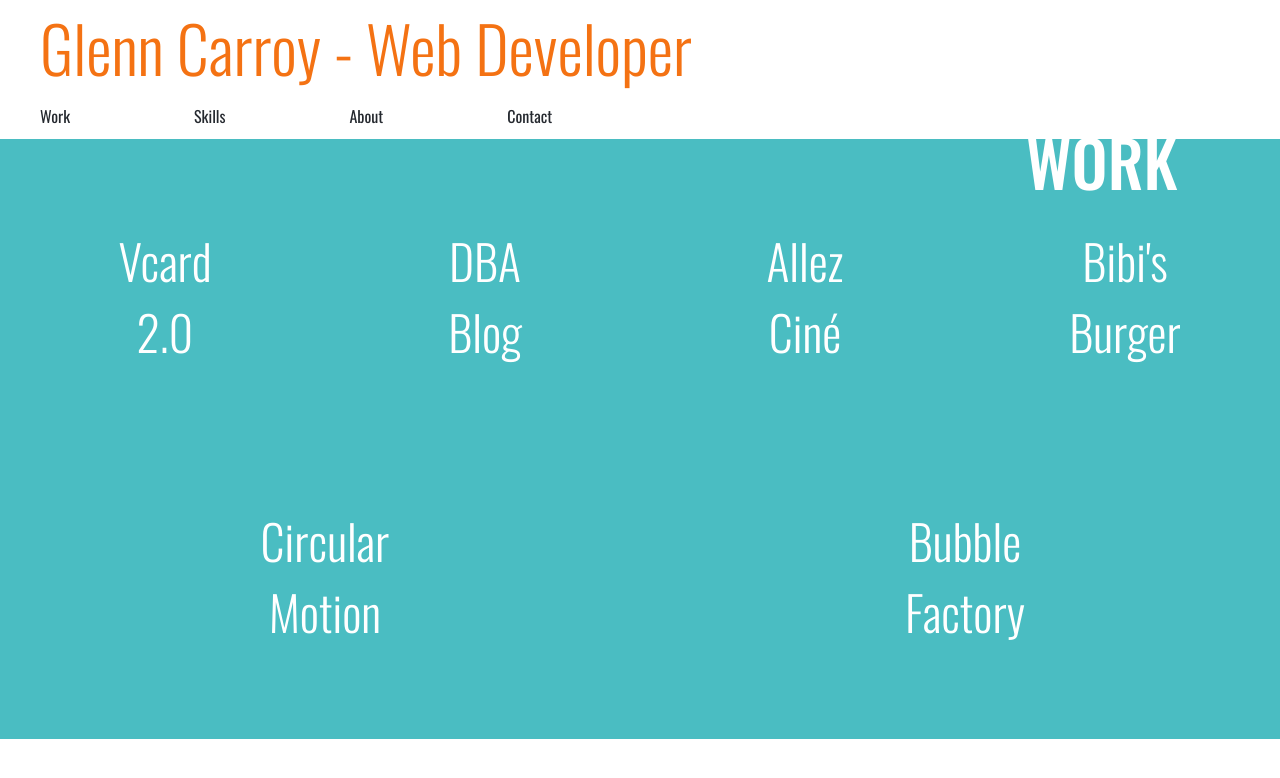
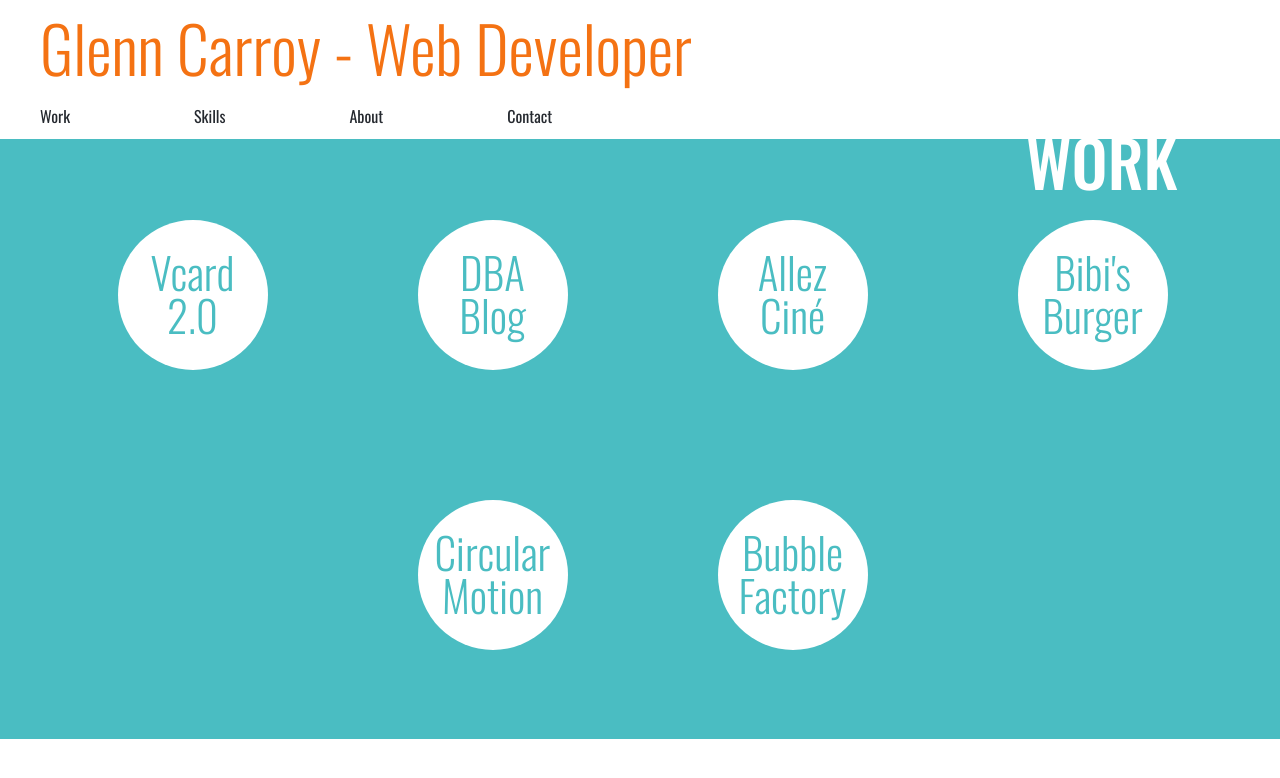
Before and after one commit to GlennCarroy/portfolio, a plain HTML site: page index.html in a window 1280 px wide. Drawn offline with nearby package versions, Linux system fonts and the light colour scheme.

Commit message:
modification css apportées à la partie work

```diff
--- a/assets/CSS/style.scss
+++ b/assets/CSS/style.scss
@@ -96,17 +96,16 @@ section {
 	color: white;
 	#workWrapper {
 		display: flex;
-		justify-content: space-around;
+		justify-content: center;
 		flex-wrap: wrap;
 		height: 100%;
 		a {
-			width: 316px;
-			height: 150px;
+			width: 300px;
+			height: 156px;
 			.workBox {
 				width: 100%;
 				height: 100%;
 				text-align: center;
-				overflow: hidden;
 				transition: all 1s ease;
 				padding: 5px;
 				position: relative;
@@ -117,7 +116,7 @@ section {
 					opacity: 0;
 				}
 				.workDescr {
-					top:  30px;
+					top: 30px;
 					padding: 10px;
 					position: absolute;
 					text-align: center;
@@ -131,12 +130,16 @@ section {
 				}
 				h3 {
 					transition: all 1s ease;
-					font-size: 3em;
+					font-size: 2.7em;
 					position: absolute;
-					width: 50%;
+					width: 150px;
+					height: 120px;
+					padding-top: 30px;
 					left: calc(50% - 25%);
-					color: white;
-					padding-top: 5px;
+					color: #4ABDC2;
+					background-color: white;
+					border-radius: 50%;
+					line-height: 1;
 				}
 				&:hover h3 {
 					opacity: 0;
```
Also changed, not shown: assets/CSS/style.css, 1 other file.
